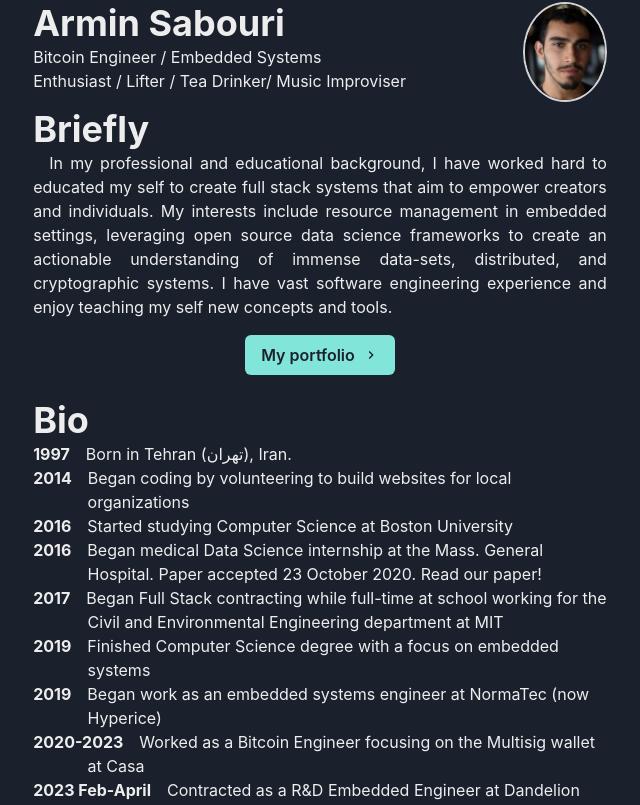
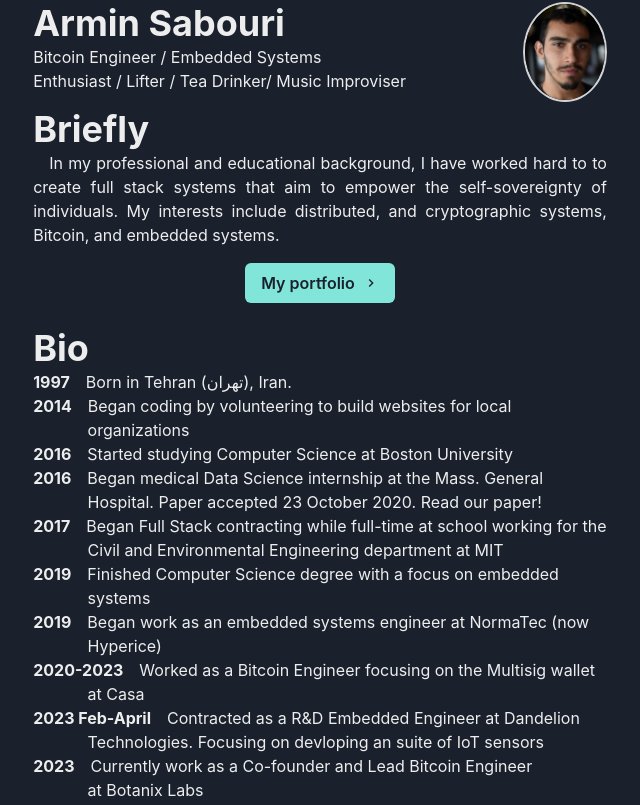
Before and after one commit to arminsabouri/armins88.github.io, a Next.js app: page / in a window 1280 px wide. Shown: the part 1145-1950 px from the top of the page, without its empty margins (320-960 px from the left). Built offline with nearby package versions, Linux system fonts and the light colour scheme.

Commit message:
update bio

```diff
--- a/pages/index.js
+++ b/pages/index.js
@@ -68,13 +68,9 @@
           </Heading>
           <Paragraph>
             In my professional and educational background, I have worked hard to
-            educated my self to create full stack systems that aim to empower
-            creators and individuals. My interests include resource management
-            in embedded settings, leveraging open source data science frameworks
-            to create an actionable understanding of immense data-sets,
-            distributed, and cryptographic systems. I have vast software
-            engineering experience and enjoy teaching my self new concepts and
-            tools.
+            to create full stack systems that aim to empower
+            the self-sovereignty of individuals. My interests include distributed, and
+            cryptographic systems, Bitcoin, and embedded systems.
           </Paragraph>
           <Box align="center" my={4}>
             <NextLink href="/works">
@@ -146,8 +142,7 @@
           </BioSection>
           <BioSection>
             <BioYear>2023</BioYear>
-            Currently work as a Lead Bitcoin Engineer focusing on protocol
-            devlopment at
+            Currently work as a Co-founder and Lead Bitcoin Engineer at
             <Link href="https://www.botanixlabs.xyz/en/home" target="_blank">
               &nbsp;Botanix Labs
             </Link>
```
